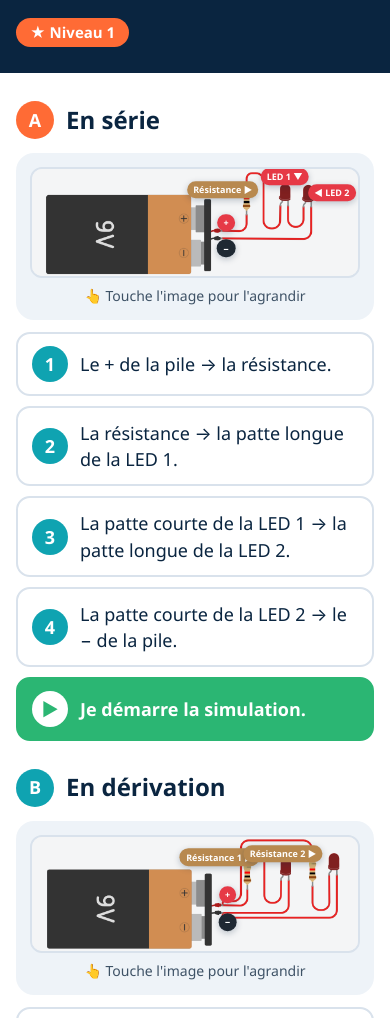
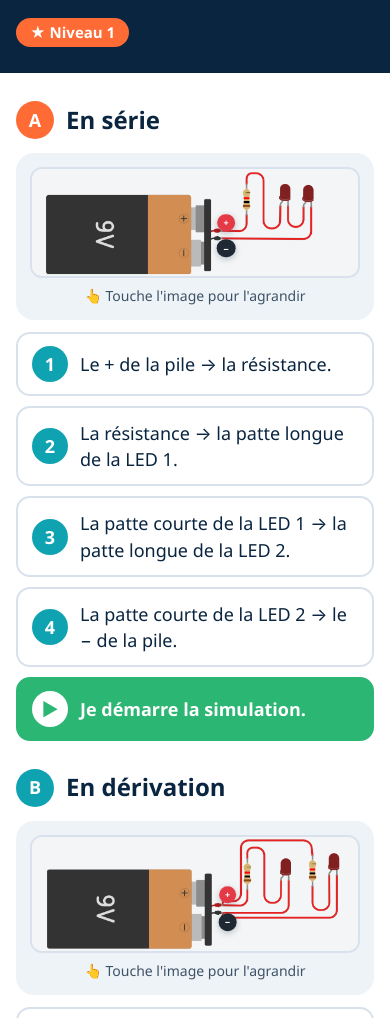
Before and after one commit to islahamine/info, a plain HTML site: page robotique/niveau-1.html in a window 390 px wide. Shown: the part 206-1224 px from the top of the page. Drawn offline with Linux system fonts and the light colour scheme.

Commit message:
Keep only the + and − labels on the exercise images
The component labels were hard to read on a phone screen.

Co-Authored-By: Claude Opus 5.5 <noreply@anthropic.com>

```diff
--- a/robotique/niveau-1.html
+++ b/robotique/niveau-1.html
@@ -42,12 +42,12 @@
 </div></header>
 <main class="wrap">
 <section class="rb-sec"><h2><span class="rb-num" style="background:var(--orange)">A</span>En série</h2>
-<div class="card"><div class="model"><img src="img/modele-niveau1-serie.png" alt="2 LED en série sur Tinkercad"><span class="tag" style="left:58.5%;top:19%;background:#B8894F">Résistance ▶</span><span class="tag" style="left:77.5%;top:7%;background:var(--red)">LED 1 ▼</span><span class="tag" style="left:92%;top:22%;background:var(--red)">◀ LED 2</span><span class="tag" style="left:59.5%;top:50%;background:var(--red)">+</span><span class="tag" style="left:59.5%;top:74%;background:#1F2933">−</span></div><div class="zoom-hint">👆 Touche l'image pour l'agrandir</div></div>
+<div class="card"><div class="model"><img src="img/modele-niveau1-serie.png" alt="2 LED en série sur Tinkercad"><span class="tag" style="left:59.5%;top:50%;background:var(--red)">+</span><span class="tag" style="left:59.5%;top:74%;background:#1F2933">−</span></div><div class="zoom-hint">👆 Touche l'image pour l'agrandir</div></div>
 <div style="height:12px"></div>
 <ol class="simple-steps"><li><span class="n">1</span><span>Le + de la pile → la résistance.</span></li><li><span class="n">2</span><span>La résistance → la patte longue de la LED 1.</span></li><li><span class="n">3</span><span>La patte courte de la LED 1 → la patte longue de la LED 2.</span></li><li><span class="n">4</span><span>La patte courte de la LED 2 → le − de la pile.</span></li><li class="go"><span class="n">▶</span><span>Je démarre la simulation.</span></li></ol>
 </section>
 <section class="rb-sec"><h2><span class="rb-num" style="background:var(--teal)">B</span>En dérivation</h2>
-<div class="card"><div class="model"><img src="img/modele-niveau1-derivation.png" alt="2 LED en dérivation sur Tinkercad"><span class="tag" style="left:57.5%;top:18%;background:#B8894F">Résistance 1 ▶</span><span class="tag" style="left:77%;top:15%;background:#B8894F">Résistance 2 ▶</span><span class="tag" style="left:60%;top:51%;background:var(--red)">+</span><span class="tag" style="left:60%;top:75%;background:#1F2933">−</span></div><div class="zoom-hint">👆 Touche l'image pour l'agrandir</div></div>
+<div class="card"><div class="model"><img src="img/modele-niveau1-derivation.png" alt="2 LED en dérivation sur Tinkercad"><span class="tag" style="left:60%;top:51%;background:var(--red)">+</span><span class="tag" style="left:60%;top:75%;background:#1F2933">−</span></div><div class="zoom-hint">👆 Touche l'image pour l'agrandir</div></div>
 <div style="height:12px"></div>
 <ol class="simple-steps"><li><span class="n">1</span><span>Le + de la pile → la résistance 1 et la résistance 2.</span></li><li><span class="n">2</span><span>Chaque résistance → la patte longue de sa LED.</span></li><li><span class="n">3</span><span>La patte courte de chaque LED → le − de la pile.</span></li><li class="go"><span class="n">▶</span><span>Je démarre la simulation.</span></li></ol>
 </section>
```
Also changed, not shown: robotique/niveau-2.html (+1 -1 lines), robotique/niveau-3.html (+1 -1 lines).
